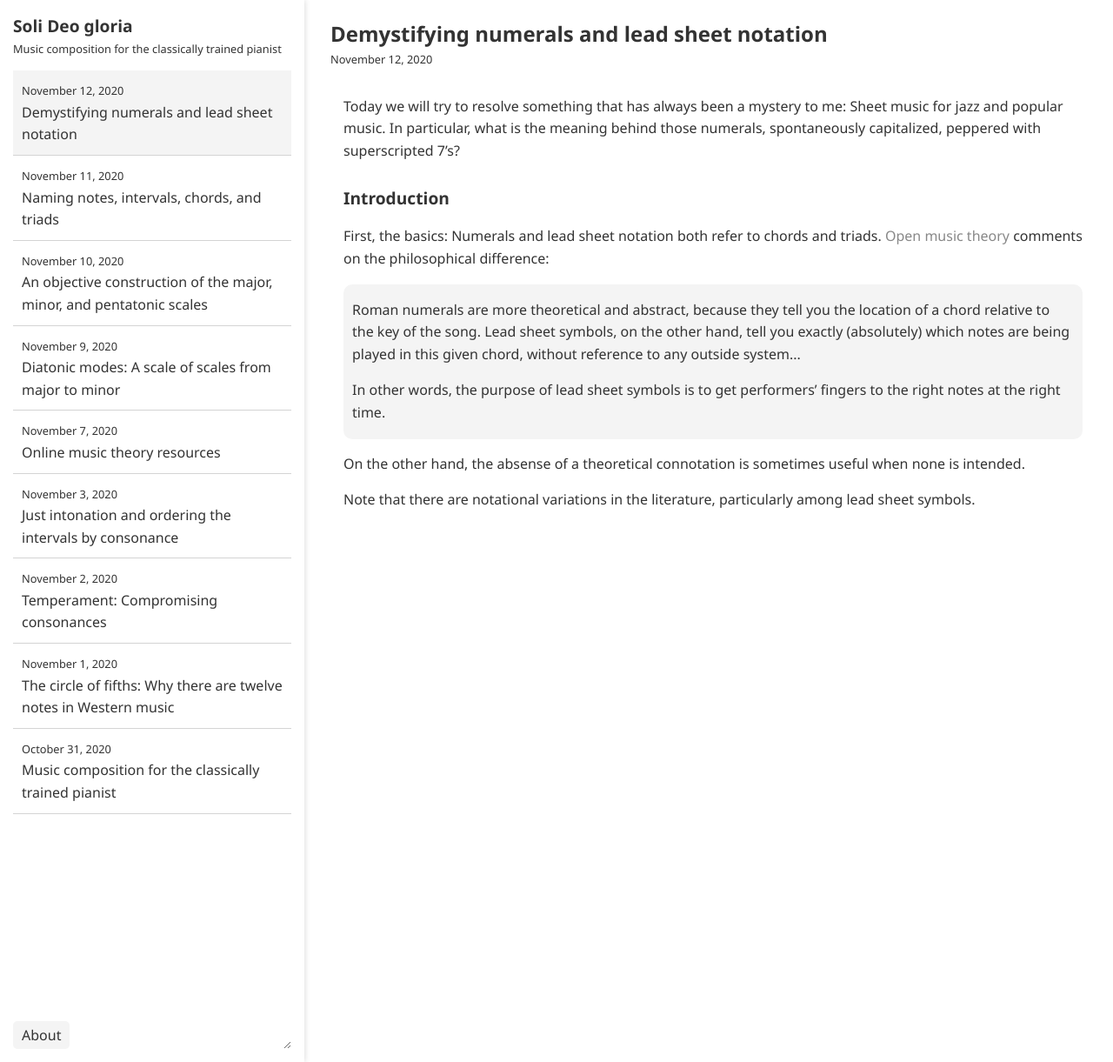
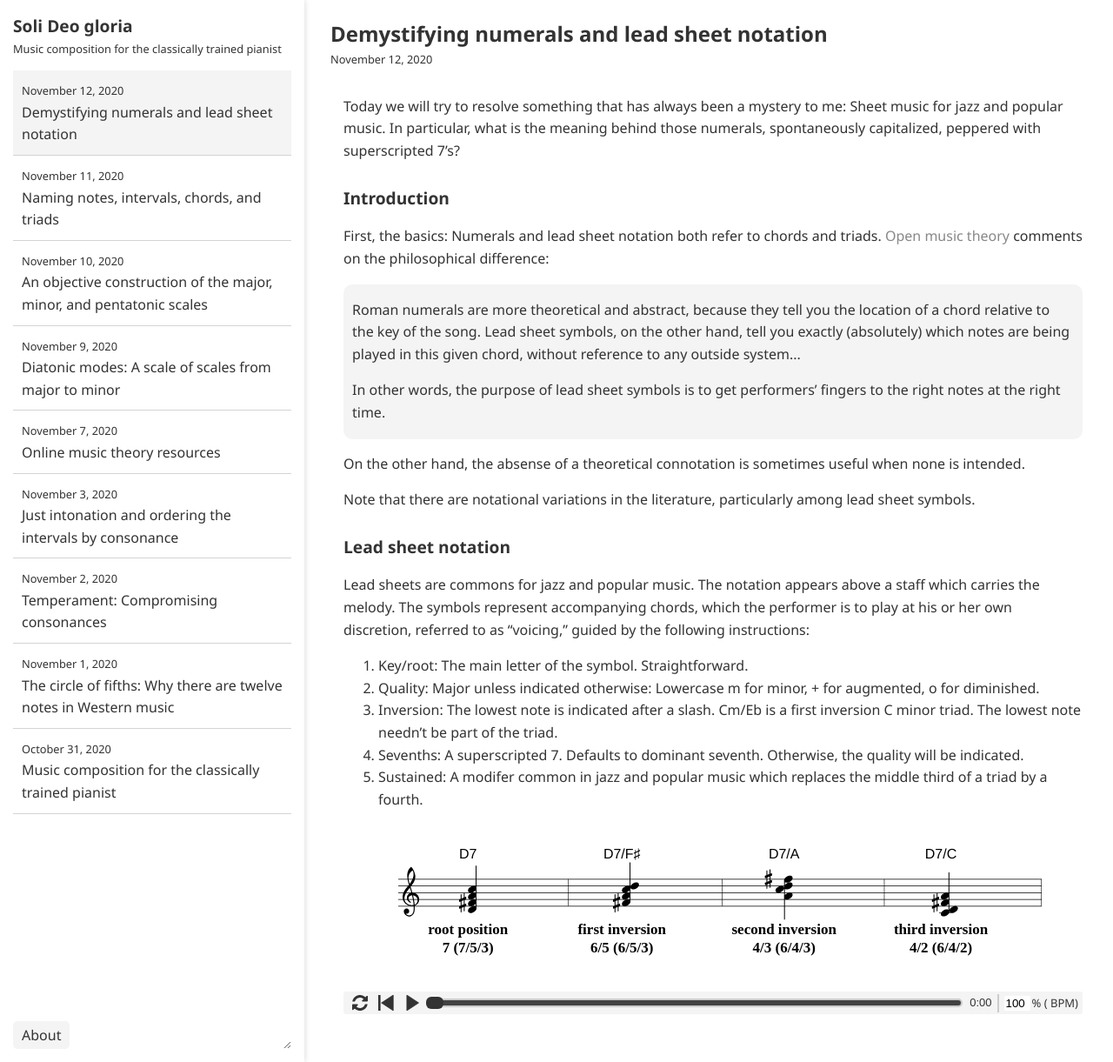
Before and after one commit to ansyblenetwork/sdg, a Jekyll site: the page built from _posts/2020-11-12-demystifying-numerals-and.md, in a window 1280 px wide and 1221 px high. Shown: the whole window at 87% size. Built offline with Jekyll 4.4.1, drawn with Linux system fonts in a browser that asks for light colours.

Commit message:
Update 2020-11-12-demystifying-numerals-and.md

```diff
--- a/_posts/2020-11-12-demystifying-numerals-and.md
+++ b/_posts/2020-11-12-demystifying-numerals-and.md
@@ -17,3 +17,26 @@ First, the basics: Numerals and lead sheet notation both refer to chords and tri
 On the other hand, the absense of a theoretical connotation is sometimes useful when none is intended.
 
 Note that there are notational variations in the literature, particularly among lead sheet symbols.
+
+### Lead sheet notation
+
+Lead sheets are commons for jazz and popular music. The notation appears above a staff which carries the melody. The symbols represent accompanying chords, which the performer is to play at his or her own discretion, referred to as "voicing," guided by the following instructions:
+
+1. Key/root: The main letter of the symbol. Straightforward.
+2. Quality: Major unless indicated otherwise: Lowercase m for minor, + for augmented, o for diminished.
+3. Inversion: The lowest note is indicated after a slash. Cm/Eb is a first inversion C minor triad. The lowest note needn't be part of the triad.
+4. Sevenths: A superscripted 7. Defaults to dominant seventh. Otherwise, the quality will be indicated.
+5. Sustained: A modifer common in jazz and popular music which replaces the middle third of a triad by a fourth.
+
+<div id="score"><div>
+<script>
+makeInteractive("score", `
+X:1
+L:1/4
+K:C
+"D7"[D^FAc]| "D7/F#"[d^FAc]| "D7/A"[d^fAc]| "D7/C"[D^FAC]|
+w:root~position first~inversion second~inversion third~inversion
+w:7~(7/5/3) 6/5~(6/5/3) 4/3~(6/4/3) 4/2~(6/4/2)
+`);
+D('scale2').style.display = "none";
+</script>
```
